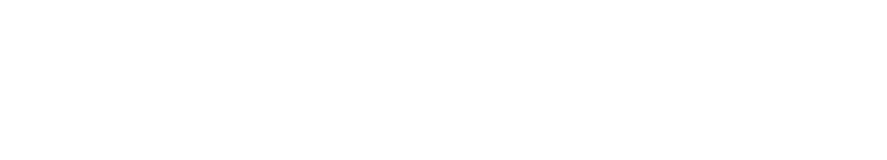
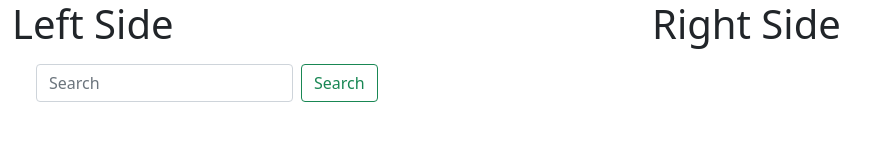
Before and after one commit to mni-dev/sportsDB-Dom-API, a plain HTML site: page index.html in a window 1280 px wide. Shown: the whole page, without its empty margins (0-887 px from the left). Drawn offline with nearby package versions, Linux system fonts and the light colour scheme.

Commit message:
first api set up

```diff
--- a/app.js
+++ b/app.js
@@ -0,0 +1,9 @@
+const allPlayers = () => {
+    const searchValue = document.getElementById('search-input').value;
+    const url = `https://www.thesportsdb.com/api/v1/json/2/searchplayers.php?p=${searchValue}`;
+
+    fetch(url)
+        .then(response => response.json())
+        .then(data => console.log(data))
+    console.log(url)
+}
--- a/index.html
+++ b/index.html
@@ -5,8 +5,32 @@
     <meta http-equiv="X-UA-Compatible" content="IE=edge">
     <meta name="viewport" content="width=device-width, initial-scale=1.0">
     <title>Document</title>
+    <link href="https://cdn.jsdelivr.net/npm/bootstrap@5.1.3/dist/css/bootstrap.min.css" rel="stylesheet" integrity="sha384-1BmE4kWBq78iYhFldvKuhfTAU6auU8tT94WrHftjDbrCEXSU1oBoqyl2QvZ6jIW3" crossorigin="anonymous">
+    <link rel="stylesheet" href="style.css">
 </head>
 <body>
 
+<div class="main-container w-100 m-auto">
+    <div class="row w-100 m-auto">
+        <div class="col-md-6">
+            <h1>Left Side</h1>
+            <nav class="navbar navbar-light">
+                <div class="container-fluid">
+                  <div class="d-flex">
+                    <input id="search-input" class="form-control me-2" type="search" placeholder="Search" aria-label="Search">
+                    <button onclick="allPlayers()" id="search-btn" class="btn btn-outline-success" type="submit">Search</button>
+                  </div>
+                </div>
+              </nav>
+        </div>
+
+        <div class="col-md-6">
+            <h1>Right Side</h1>
+        </div>
+
+    </div>
+</div>
+
+    <script src="app.js"></script>
 </body>
 </html>
```
